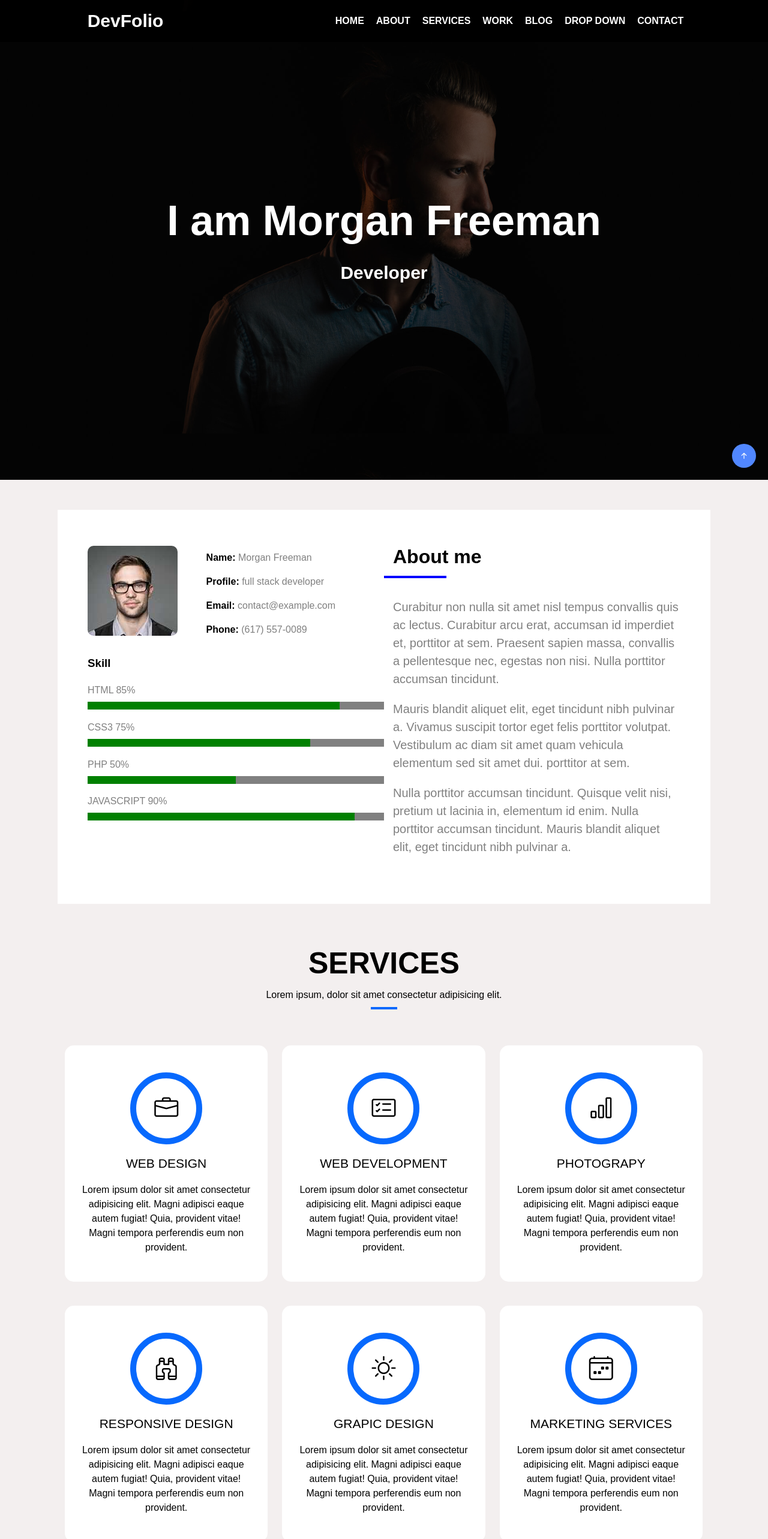
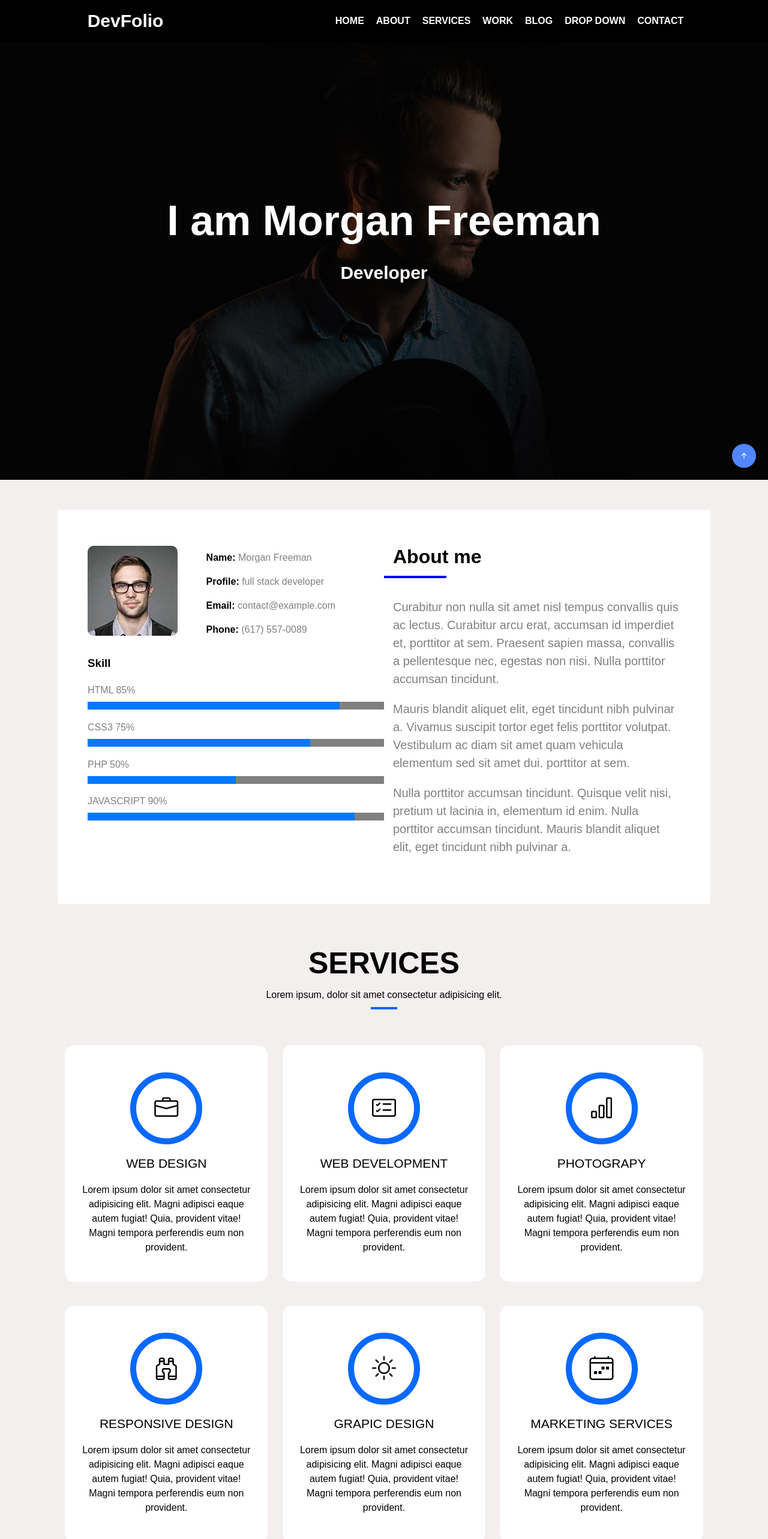
Before and after one commit to ArunRaj2312/project-1, a plain HTML site: page index.html in a window 1280 px wide. Shown: the top 2566 px of the page at 60% size. Drawn offline with Linux system fonts and the light colour scheme.

Commit message:
add file

```diff
--- a/css/style.css
+++ b/css/style.css
@@ -10,7 +10,8 @@
 .feature-row1{
 	background-image:url(../images/hero-bg.jpg);
 	background-position:60% 20%;
-	background-size:100%;
+	background-size:cover;
+	background-repeat: no-repeat;
 }
 .head{
 	height:100vh;
@@ -113,6 +114,9 @@
 	height:13px;
 	border-radius:0px;
 	margin: 10px 0px 20px 0px;
+}
+.skill progress::-webkit-progress-value{
+	background-color:#0078ff;
 }
 .skill h3{
 	margin: 25px 0px;
@@ -674,6 +678,7 @@
 	}
 	.col{
 		width:50%;
+		margin:  0 auto;
 	}
 	.card-box1 .col-1{
 		width:50%;
```
